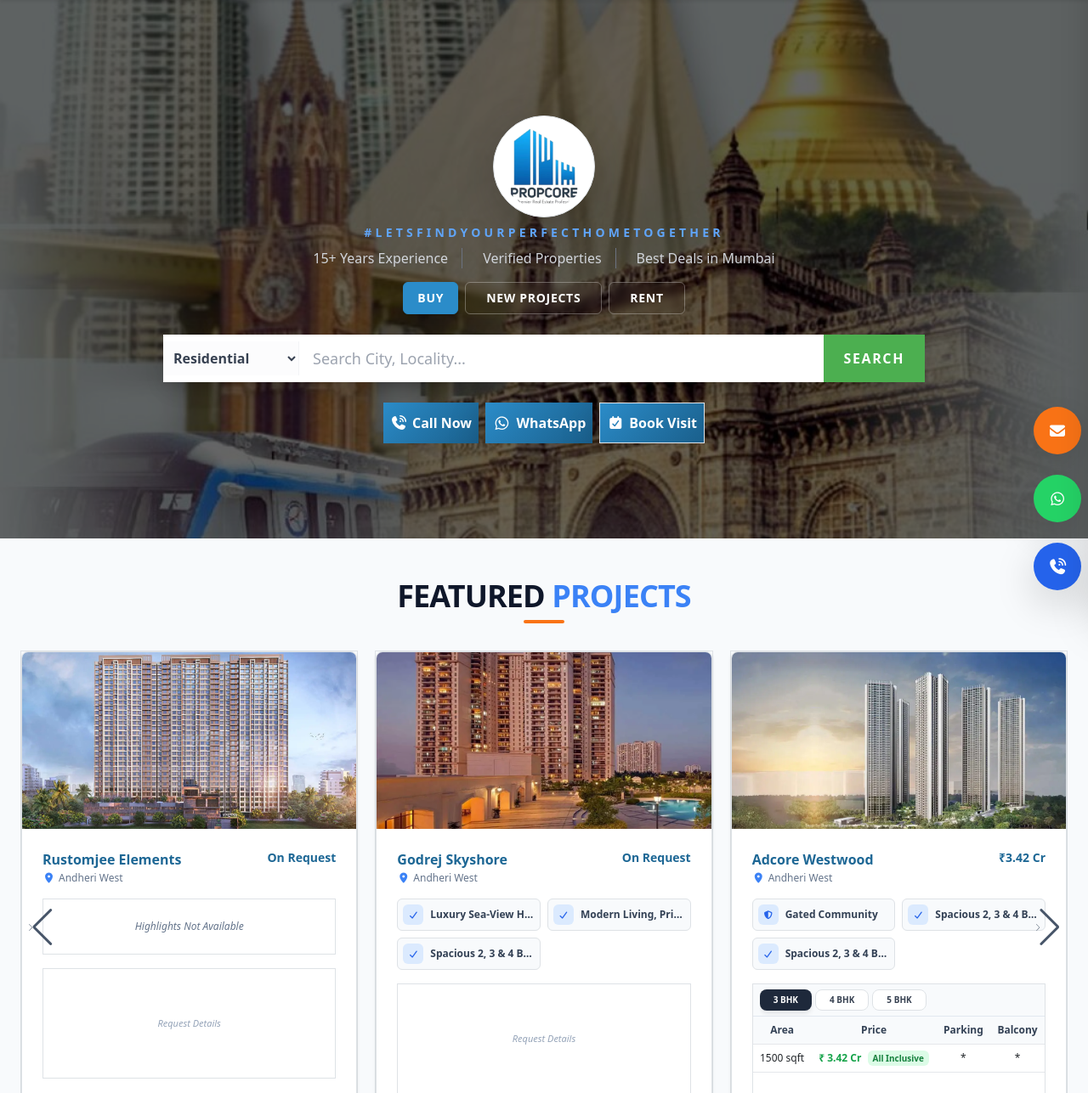
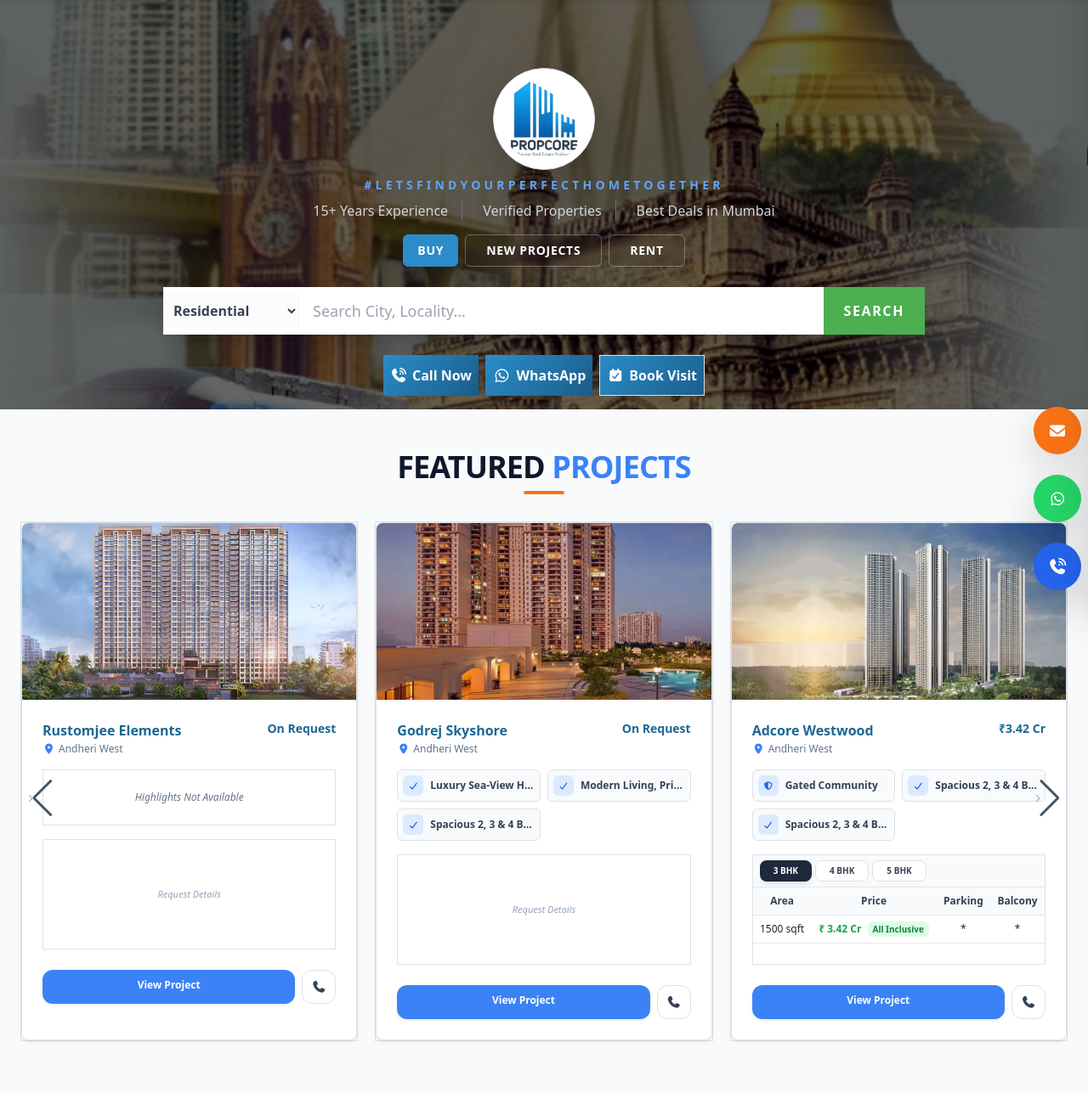
Before and after one commit to cloudrohu/propcore, a Django app: page / in a window 1280 px wide. Shown: the part 81-1368 px from the top of the page at 85% size. Run offline with Django 5.2, Linux system fonts and the light colour scheme; data comes from the database, SQL or seed files in the repository; data that the repository does not hold is empty; some libraries are stand-ins or nearby versions.

Commit message:
searchbar

```diff
--- a/home/templates/includes/search_bar.html
+++ b/home/templates/includes/search_bar.html
@@ -58,13 +58,13 @@
   }
 </style>
 
-<section class="relative py-24 md:py-24 bg-cover bg-center" style="background-image:url('{{ slider.image.url }}'); --tabColor: {{ slider.tabs_color|default:'#2b8cc9' }};">
+<section class="relative py-22 md:py-22 bg-cover bg-center" style="background-image:url('{{ slider.image.url }}'); --tabColor: {{ slider.tabs_color|default:'#2b8cc9' }};">
 
     <div class="absolute inset-0 bg-black/60"></div>
 
-    <div class="relative max-w-6xl mx-auto px-6 flex flex-col items-center text-center text-white pt-10"
+    <div class="relative max-w-6xl mx-auto px-6 flex flex-col items-center text-center text-white pt-20 md:pt-20"
 
-      <a href="/" class="flex-shrink-0 mb-13 p-3 ">
+      <a href="/" class="flex-shrink-0 md:mb-3 p-3">
           {% if settings_obj.logo %}
             <img src="{{ settings_obj.logo.url }}" class="p-2 h-[12vh] md:h-[15vh] object-contain border border-white/30 rounded-full bg-white shadow-lg" alt="Logo">
           {% else %}
```
